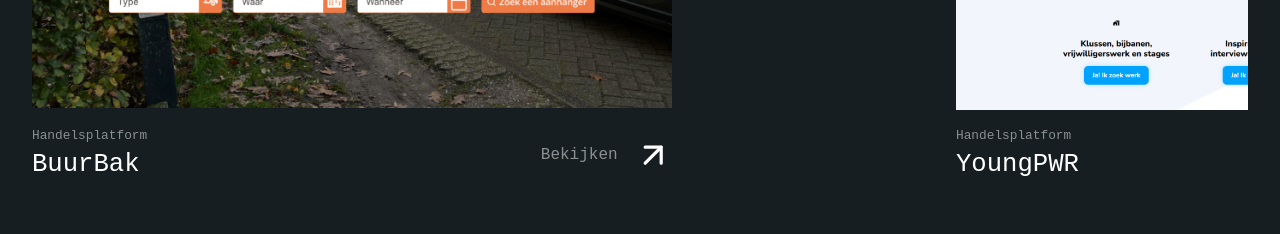
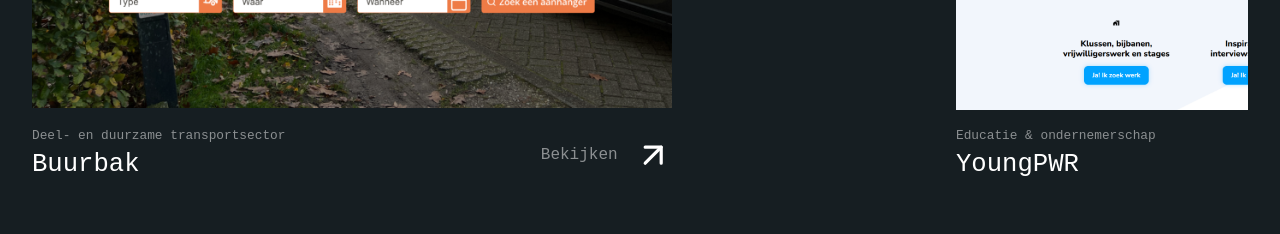
Before and after one commit to Luukvdijk/luukvandijk.com, a Next.js app: page / in a window 1280 px wide. Shown: the part 1960-2194 px from the top of the page. Built offline with nearby package versions, Linux system fonts and the light colour scheme; no server answers.

Commit message:
fixed caseStudie preview

```diff
--- a/app/components/CaseStudie.tsx
+++ b/app/components/CaseStudie.tsx
@@ -1,3 +1,4 @@
+import { cases } from "@/data/cases";
 import { ArrowUpRight } from "lucide-react";
 import Image from "next/image";
 import Link from "next/link";
@@ -10,21 +11,6 @@
 } from "./ui/carousel";
 
 const CaseStudie = () => {
-  const caseStudie = [
-    {
-      title: "BuurBak",
-      img: "/images/buurbak/cover.png",
-      cat: "Handelsplatform",
-      href: "/buurbak",
-    },
-    {
-      title: "YoungPWR",
-      img: "/images/youngpwr/cover.png",
-      cat: "Handelsplatform",
-      href: "/youngpwr",
-    },
-  ];
-
   return (
     <div className="w-full h-dvh flex flex-col px-8">
       <Carousel opts={{ loop: true }}>
@@ -40,15 +26,15 @@
 
         <div className="flex-1 flex h-full max-h-[80vh] justify-center items-center">
           <CarouselContent className="flex-1 flex h-full">
-            {caseStudie.map((item) => (
+            {cases.map((item) => (
               <CarouselItem key={item.title} className="sm:basis-3/4">
                 <Link
-                  href={`/case-studies${item.href}`}
+                  href={`/case-studies/${item.slug}`}
                   className="flex-1 flex flex-col gap-4 w-full max-w-[90vw] sm:max-w-none sm:w-[50vw]"
                 >
                   <div className="relative w-full h-auto aspect-video">
                     <Image
-                      src={item.img}
+                      src={item.image}
                       alt={`${item.title} home page`}
                       fill
                       className="object-contain"
@@ -57,7 +43,7 @@
                   <div className="flex flex-row justify-between m-0 p-0">
                     <div className="m-0 p-0">
                       <p className="opacity-50 text-[4vw] sm:text-[1vw] m-0 p-0">
-                        {item.cat}
+                        {item.company[0].cat}
                       </p>
                       <h3 className="text-[10vw] sm:text-[2vw] m-0 p-0">
                         {item.title}
```
